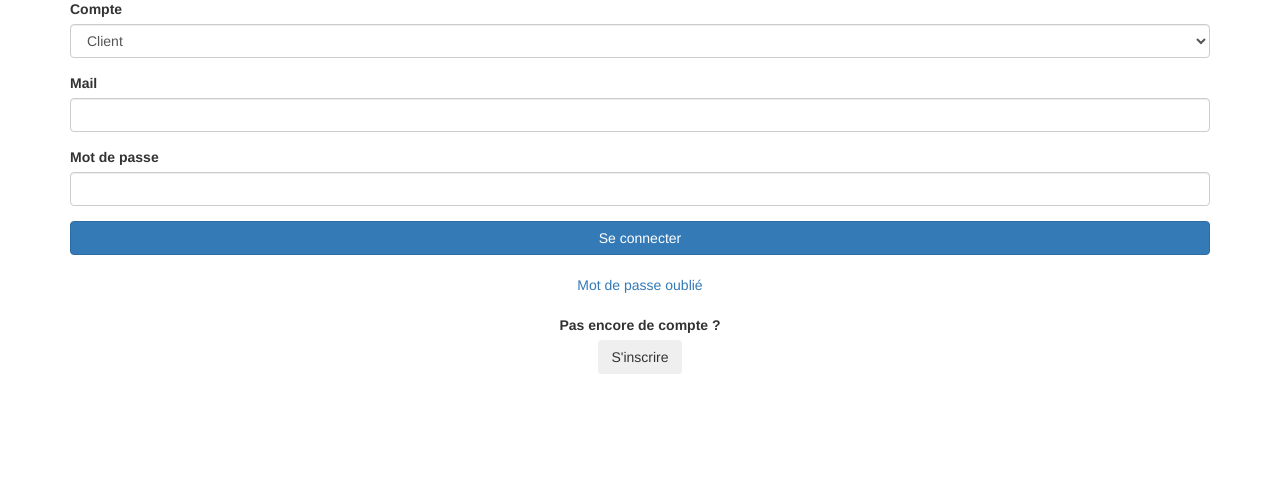
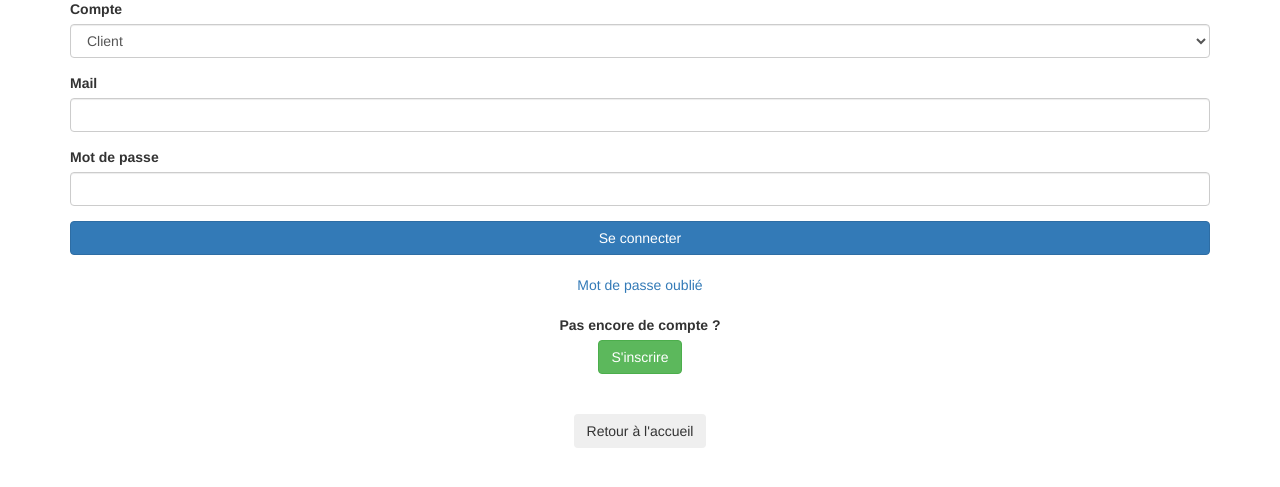
Before and after one commit to LaCometeCookie/Projet-Piscine-Web-ING2, a PHP site: page /connexion.php in a window 1280 px wide. Shown: the part 64-551 px from the top of the page. Run offline with PHP 8.4, Linux system fonts and the light colour scheme.

Commit message:
Ajout bouton retour au menu + corrections mineures d'affichage

```diff
--- a/connexion.php
+++ b/connexion.php
@@ -46,7 +46,14 @@
             <form action="inscription.php" method="post" class="mt-3">
                 <div class="text-center">
                     <label for="compte">Pas encore de compte ?</label><br>
-                    <input type="submit" value="S'inscrire" class="btn btn-secondary">
+                    <input type="submit" value="S'inscrire" class="btn btn-success">
+                </div>
+            </form>
+            <br>
+            <br>
+            <form action="index.php" method="post" class="mt-3">
+                <div class="text-center">
+                    <input type="submit" value="Retour à l'accueil" class="btn btn-secondary">
                 </div>
             </form>
         </div>
--- a/mdp_o.php
+++ b/mdp_o.php
@@ -42,6 +42,7 @@
                 </div>
                 <button type="submit" class="btn btn-primary btn-block">Se connecter</button>
             </form>
+            <br>
             <form action="index.php" method="post" class="mt-3">
                 <div class="text-center">
                     <input type="submit" value="Retour à l'accueil" class="btn btn-secondary">
```
